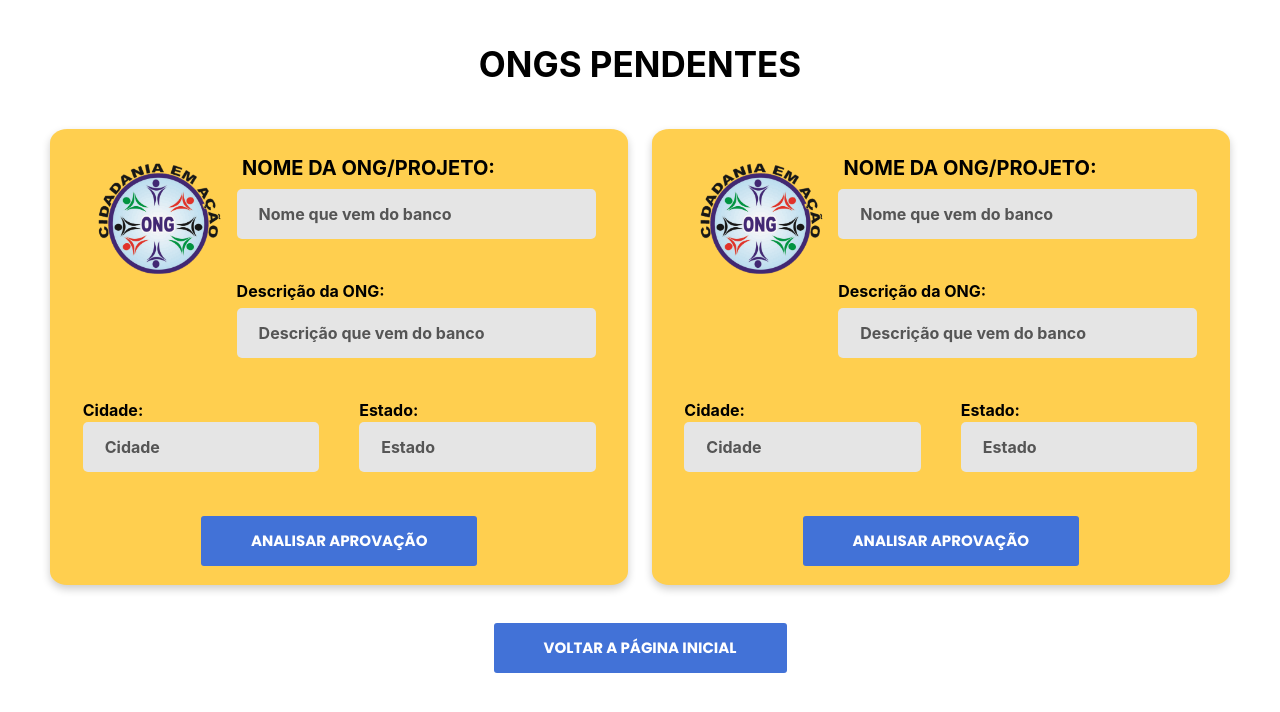
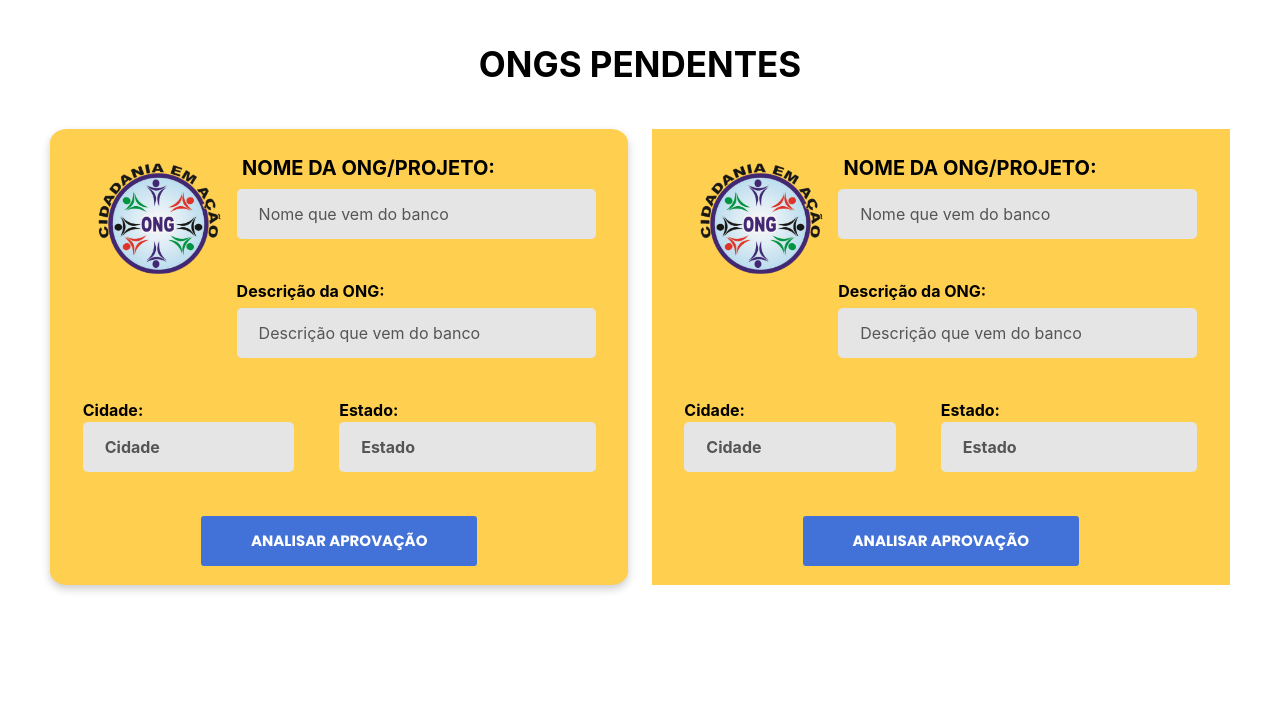
Before and after one commit to cpejr/appcorona, a React (Create React App) app in the folder frontend/: page /allpendings in a window 1280 px wide. Shown: the top 712 px of the page. Built offline with nearby package versions, Linux system fonts and the light colour scheme.

Commit message:
Revert "botão redirecionando para pag"

```diff
--- a/frontend/src/pages/AllPendings/index.js
+++ b/frontend/src/pages/AllPendings/index.js
@@ -13,69 +13,55 @@ export default function AllPendings() {
                             <img src="ong.png" alt="Foto da ONG" />
                             <div className="forms-row">
                                 <div className="name">Nome da ONG/Projeto: </div>
-                                <div className="info style-5">Nome que vem do banco</div>
+                                <div className="style-5">Nome que vem do banco</div>
                             </div>
                             <div className="forms-row">
                                 <div className="info">Descrição da ONG:</div>
-                                <div className="info style-5">Descrição que vem do banco</div>
+                                <div className="style-5">Descrição que vem do banco</div>
                             </div>
                             <div className="forms-row grid">
-                                <div className="info m-rg-20">Cidade:
+                                <div className="info m-rg-45">Cidade:
                                 <div className="style-5">Cidade</div>
                                 </div>
-                                <div className="info m-lt-20">Estado:
+                                <div className="info">Estado:
                                 <div className="style-5">Estado</div>
                                 </div>
                             </div>
                             <div id="bttn">
-                                <button
-                                onClick={event => window.location.href='/pendings'}
-                                className="btn2 btn--blue btn--radius"
-                                type="submit">ANALISAR APROVAÇÃO</button>
+                                <button className="btn2 btn--blue btn--radius" type="submit">ANALISAR APROVAÇÃO</button>
                             </div>
                         </div>
                     </div>
                 </div>
 
                 <div className="ONGgrid">
-                    <div className="ONGcard1">
+                    <div className="ONGcard">
                         <div className="container">
                             <img src="ong.png" alt="Foto da ONG" />
                             <div className="forms-row">
                                 <div className="name">Nome da ONG/Projeto: </div>
-                                <div className="info style-5">Nome que vem do banco</div>
+                                <div className="style-5">Nome que vem do banco</div>
                             </div>
                             <div className="forms-row">
                                 <div className="info">Descrição da ONG:</div>
-                                <div className="info style-5">Descrição que vem do banco</div>
+                                <div className="style-5">Descrição que vem do banco</div>
                             </div>
                             <div className="forms-row grid">
-                                <div className="info m-rg-20">Cidade:
+                                <div className="info m-rg-45">Cidade:
                                 <div className="style-5">Cidade</div>
                                 </div>
-                                <div className="info m-lt-20">Estado:
+                                <div className="info">Estado:
                                 <div className="style-5">Estado</div>
                                 </div>
                             </div>
                             <div id="bttn">
-                                <button
-                                    onClick={event => window.location.href='/pendings'}
-                                    className="btn2 btn--blue btn--radius"
-                                    type="submit">ANALISAR APROVAÇÃO
-                                    </button>
+                                <button className="btn2 btn--blue btn--radius" type="submit">ANALISAR APROVAÇÃO</button>
                             </div>
                         </div>
                     </div>
                 </div>
 
             </div>
-                    <div id="bttn">
-                     <button
-                        onClick={event => window.location.href='/list'}
-                        className="btn1 btn--radius btn--blue"
-                        type="submit">VOLTAR A PÁGINA INICIAL
-                     </button>
-                     </div>
         </div>
 
 
--- a/frontend/src/pages/AllPendings/styles.css
+++ b/frontend/src/pages/AllPendings/styles.css
@@ -34,11 +34,17 @@ img {
 /* ==========================================================================
    #FONT
    ========================================================================== */
+.font-robo {
+    font-family: "Roboto", "Arial", "Helvetica Neue", sans-serif;
+}
 
 .font-poppins {
     font-family: "Poppins", "Arial", "Helvetica Neue", sans-serif;
 }
 
+.font-opensans {
+    font-family: "Open Sans", "Arial", "Helvetica Neue", sans-serif;
+}
 
 /* ==========================================================================
     #TEXT
@@ -84,6 +90,16 @@ img {
     width: 100%;
 }
 
+.style-6 {
+    background: #e5e5e5;
+    text-align: left;
+    line-height: 50px;
+    border-radius: 5px;
+    padding: 0 22px;
+    font-size: 16px;
+    color: #555;
+    width: 100%;
+}
 
   .forms-row {
     display: -webkit-box;
@@ -107,7 +123,13 @@ img {
     grid-template-columns: repeat(2, 1fr);
 
   }
-
+  .row-spaces {
+    -webkit-box-pack: justify;
+    -webkit-justify-content: space-between;
+    -moz-box-pack: justify;
+    -ms-flex-pack: justify;
+    justify-content: space-between;
+  }
 /* ==========================================================================
     #GRID
   ========================================================================== */
@@ -129,6 +151,10 @@ img {
 }
 
 
+.m-rg-45 {
+    margin-right: 45px;
+  }
+
 #bttn {text-align: center;}
   .btn2 {
     display: inline-block;
--- a/frontend/src/pages/Pendings/index.js
+++ b/frontend/src/pages/Pendings/index.js
@@ -2,31 +2,8 @@ import React, { useEffect, useState } from 'react';
 import './styles.css';
 import api from '../../services/api';
 
-const ongfake = {
-    name: 'Vinícius Doador Lindao',
-    cnpj: '1111111110202022',
-    state: 'Minas Gerais',
-    description: 'dgsagsfgfsg gsanoafjsibadsji basflmasfoaob asfjaosi jalfdkajf jdanalfa aonjao dgjoifaj fwniefiwenf niefwjiwe ijfweifwi sofjosifjdio jf adjof aid aj fa di dajifja oajif a jaidfj aaijfoiaj f baosfoasjijans fsovijasovis bfisobjsafo',
-    city: 'Belo Horizonte',
-    neighborhood: 'Timirim',
-    street: 'José Rodrigues Menezes',
-    cep: '35160-000',
-    number: '15',
-    complement: '102',
-    ddd: '31',
-    instagram: '@vcmmor4is',
-    picpay: '@vcmmor4is',
-    whatsapp: '31983507978',
-    facebook: 'www.facebook.com/vadfaeijda',
-    email: 'vcm1105@gmail.com',
-    site: 'www.meusite.com.br',
-    agencia: '4582',
-    banco: 'Santander',
-
-};
 
 export default function Pendings() {
-
   const [ongs, setOngs] = useState([]);
   const [currentOng, setCurrentOng] = useState(0);
 
@@ -170,13 +147,6 @@ export default function Pendings() {
               <button className="btn1 btn--green btn--radius m-rg-45" onClick={handleApprove}>APROVAR</button>
               <button className="btn1 btn--red btn--radius" onClick={handleReject}>REJEITAR</button>
             </div>
-            <div id="bttn">
-              <button
-                onClick={event => window.location.href='/list'}
-                className="btn1 btn--radius btn--blue"
-                type="submit">VOLTAR A PÁGINA INICIAL
-              </button>
-            </div>
           </div>
         </div>
       </div>
--- a/frontend/src/pages/Pendings/styles.css
+++ b/frontend/src/pages/Pendings/styles.css
@@ -26,11 +26,17 @@ img {
 /* ==========================================================================
    #FONT
    ========================================================================== */
+.font-robo {
+    font-family: "Roboto", "Arial", "Helvetica Neue", sans-serif;
+}
 
 .font-poppins {
     font-family: "Poppins", "Arial", "Helvetica Neue", sans-serif;
 }
 
+.font-opensans {
+    font-family: "Open Sans", "Arial", "Helvetica Neue", sans-serif;
+}
 
 /* ==========================================================================
     #TEXT
@@ -75,6 +81,16 @@ img {
     width: 100%;
 }
 
+.style-6 {
+    background: #e5e5e5;
+    text-align: left;
+    line-height: 50px;
+    border-radius: 5px;
+    padding: 0 22px;
+    font-size: 16px;
+    color: #555;
+    width: 100%;
+}
 
   .forms-row {
     display: -webkit-box;
@@ -93,6 +109,18 @@ img {
     margin-bottom: 40px;
   }
 
+  .grid {
+    display: grid;
+    grid-template-columns: repeat(2, 1fr);
+
+  }
+  .row-spaces {
+    -webkit-box-pack: justify;
+    -webkit-justify-content: space-between;
+    -moz-box-pack: justify;
+    -ms-flex-pack: justify;
+    justify-content: space-between;
+  }
 /* ==========================================================================
     #GRID
   ========================================================================== */
@@ -114,15 +142,22 @@ img {
     padding-bottom: 5%;
 }
 
-  .m-rg-20 {
-    margin-right: 20px;
+.col-0 {
+    display: grid;
+    grid-template-columns: repeat(2, 1fr);
+
+}
+
+.m-rg-45 {
+    margin-right: 45px;
+  }
+.col-5 {
+    width: -webkit-calc((100% - 30px) / 2);
+    width: -moz-calc((100% - 30px) / 2);
+    width: calc((100% - 30px) / 2);
   }
 
-  .m-lt-20 {
-    margin-left: 20px;
-  }
 
-#btt{ text-align: center;}
   .btn1 {
     display: inline-block;
 
```
